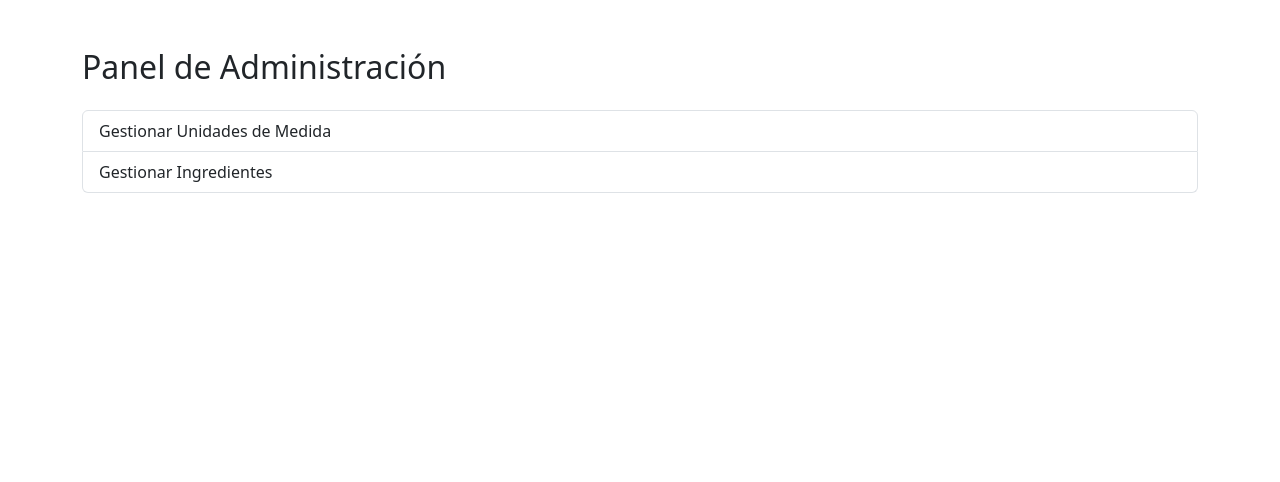
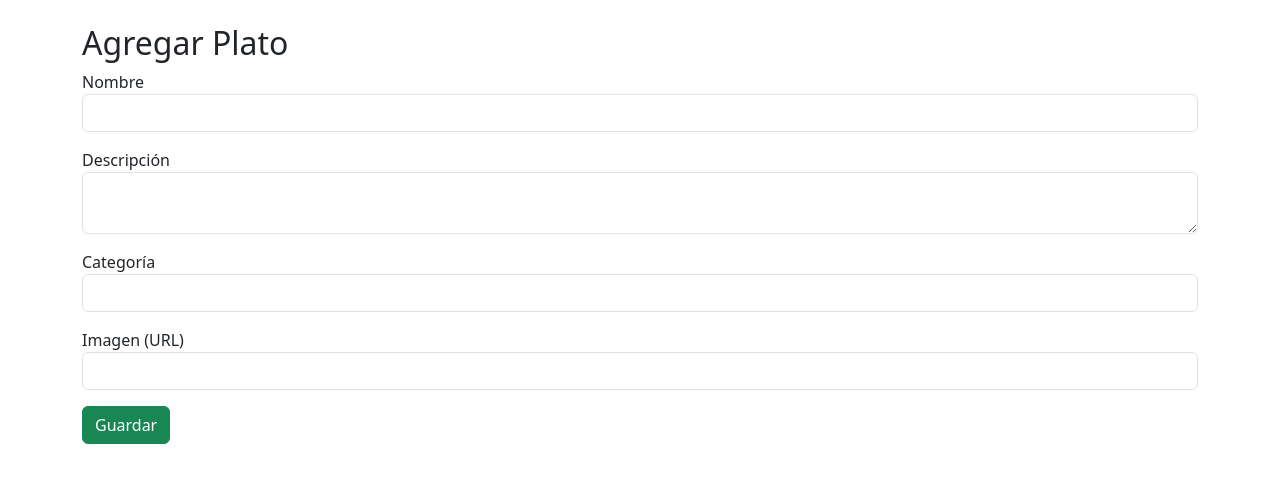
Before and after one commit to WernerHolters/fitai-web, a React (Vite) app: page /dishes/new in a window 1280 px wide. Shown: the top 482 px of the page. Built offline with nearby package versions, Linux system fonts and the light colour scheme.

Commit message:
feat(dish): add CRUD functionality for dishes and update admin dashboard

```diff
--- a/src/App.jsx
+++ b/src/App.jsx
@@ -4,7 +4,10 @@ import UnitOfMeasureList from './components/UnitOfMeasureList';
 import UnitOfMeasureForm from './components/UnitOfMeasureForm';
 import IngredientList from './Components/IngredientList';
 import IngredientForm from './Components/IngredientForm';
+import DishList from './Components/DishList';
+import DishForm from './Components/DishForm';
 import AdminDashboard from './Pages/AdminDashboard';
+
 
 function App() {
   return (
@@ -23,6 +26,11 @@ function App() {
         <Route path="/ingredients/new" element={<IngredientForm />} />
         <Route path="/ingredients/edit/:id" element={<IngredientForm />} />
 
+        {/* Dishes */}
+        <Route path="/dishes" element={<DishList />} />
+        <Route path="/dishes/new" element={<DishForm />} />
+        <Route path="/dishes/edit/:id" element={<DishForm />} />
+
         {/* Ruta por defecto */}
         <Route path="*" element={<AdminDashboard />} />
       </Routes>
--- /dev/null
+++ b/src/Components/DishForm.jsx
@@ -0,0 +1,57 @@
+import { useEffect, useState } from 'react';
+import { useNavigate, useParams } from 'react-router-dom';
+import { createDish, getDishById, updateDish } from '../Services/DishService';
+
+export default function DishForm() {
+  const { id } = useParams();
+  const navigate = useNavigate();
+  const isEdit = !!id;
+
+  const [form, setForm] = useState({
+    name: '',
+    description: '',
+    category: '',
+    image: '',
+  });
+
+  useEffect(() => {
+    if (isEdit) {
+      getDishById(id).then(res => setForm(res.data));
+    }
+  }, [id]);
+
+  const handleChange = (e) => {
+    setForm({ ...form, [e.target.name]: e.target.value });
+  };
+
+  const handleSubmit = async (e) => {
+    e.preventDefault();
+    isEdit ? await updateDish(id, form) : await createDish(form);
+    navigate('/dishes');
+  };
+
+  return (
+    <div className="container mt-4">
+      <h2>{isEdit ? 'Editar Plato' : 'Agregar Plato'}</h2>
+      <form onSubmit={handleSubmit}>
+        <div className="mb-3">
+          <label>Nombre</label>
+          <input name="name" className="form-control" value={form.name} onChange={handleChange} required />
+        </div>
+        <div className="mb-3">
+          <label>Descripción</label>
+          <textarea name="description" className="form-control" value={form.description} onChange={handleChange} />
+        </div>
+        <div className="mb-3">
+          <label>Categoría</label>
+          <input name="category" className="form-control" value={form.category} onChange={handleChange} />
+        </div>
+        <div className="mb-3">
+          <label>Imagen (URL)</label>
+          <input name="image" className="form-control" value={form.image} onChange={handleChange} />
+        </div>
+        <button className="btn btn-success">Guardar</button>
+      </form>
+    </div>
+  );
+}
--- /dev/null
+++ b/src/Components/DishList.jsx
@@ -0,0 +1,57 @@
+import { useEffect, useState } from 'react';
+import { Link } from 'react-router-dom';
+import { getAllDishes, deleteDish } from '../Services/DishService';
+
+export default function DishList() {
+  const [dishes, setDishes] = useState([]);
+
+  const loadData = async () => {
+    const res = await getAllDishes();
+    setDishes(res.data);
+  };
+
+  useEffect(() => {
+    loadData();
+  }, []);
+
+  const handleDelete = async (id) => {
+    if (confirm('¿Seguro que deseas eliminar este plato?')) {
+      await deleteDish(id);
+      loadData();
+    }
+  };
+
+  return (
+    <div className="container mt-4">
+      <h2>Platos</h2>
+      <Link to="/dishes/new" className="btn btn-primary mb-2">Agregar Plato</Link>
+      <table className="table table-bordered">
+        <thead>
+          <tr>
+            <th>Nombre</th>
+            <th>Descripción</th>
+            <th>Categoría</th>
+            <th>Imagen</th>
+            <th>Acciones</th>
+          </tr>
+        </thead>
+        <tbody>
+          {dishes.map(dish => (
+            <tr key={dish.id}>
+              <td>{dish.name}</td>
+              <td>{dish.description}</td>
+              <td>{dish.category}</td>
+              <td>
+                {dish.image ? <img src={dish.image} alt="dish" width={80} /> : 'Sin imagen'}
+              </td>
+              <td>
+                <Link to={`/dishes/edit/${dish.id}`} className="btn btn-warning btn-sm me-2">Editar</Link>
+                <button className="btn btn-danger btn-sm" onClick={() => handleDelete(dish.id)}>Eliminar</button>
+              </td>
+            </tr>
+          ))}
+        </tbody>
+      </table>
+    </div>
+  );
+}
--- a/src/Pages/AdminDashboard.jsx
+++ b/src/Pages/AdminDashboard.jsx
@@ -11,6 +11,9 @@ export default function AdminDashboard() {
         <Link to="/ingredients" className="list-group-item list-group-item-action">
           Gestionar Ingredientes
         </Link>
+        <Link to="/dishes" className="list-group-item list-group-item-action">
+          Gestionar Platos
+        </Link>
       </div>
     </div>
   );
--- a/src/Services/DishService.js
+++ b/src/Services/DishService.js
@@ -1,5 +1,13 @@
 import axios from 'axios';
 
-const BASE_URL = 'http://localhost:8080/api/dishes';
+const API_URL = 'http://localhost:8080/api/dishes';
 
-export const getAllDishes = () => axios.get(BASE_URL);
+export const getAllDishes = () => axios.get(API_URL);
+
+export const getDishById = (id) => axios.get(`${API_URL}/${id}`);
+
+export const createDish = (data) => axios.post(API_URL, data);
+
+export const updateDish = (id, data) => axios.put(`${API_URL}/${id}`, data);
+
+export const deleteDish = (id) => axios.delete(`${API_URL}/${id}`);
```
